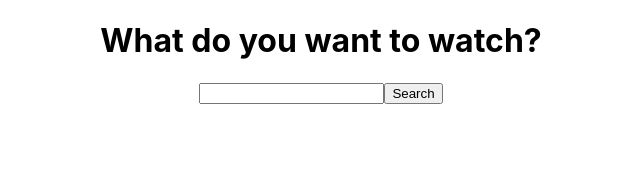
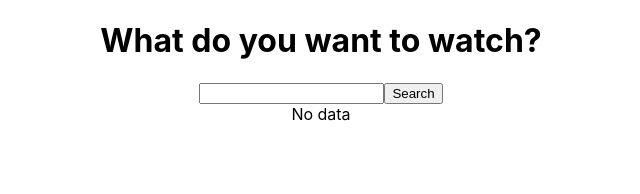
Before and after one commit to Mkhaan97/ReactProjekt, a React (Create React App) app: page / in a window 1280 px wide. Shown: the top 194 px of the page, without its empty margins (319-959 px from the left). Built offline with nearby package versions, Linux system fonts and the light colour scheme.

Commit message:
Co-authored-by: Akhan91 <Akhan91@users.noreply.github.com>

```diff
--- a/src/components/MovieAPI.js
+++ b/src/components/MovieAPI.js
@@ -1,15 +1,17 @@
 import React, { Component } from 'react'
 
-export class MovieAPI extends Component {
+class MovieAPI extends Component {
 
     constructor(props) {
         super(props)
 
         this.state = {
             posts: [],
-            input: ''
+            input: '',
+            APIinfo: ''
         }
     }
+
 
 
     fetchPosts = async (event) => {
@@ -23,49 +25,53 @@ fetchPosts = async (event) => {
         });
 
         try {
-
             let url             = "http://www.omdbapi.com/?apikey=b4b7cffe&s=" + this.state.input;
             console.log(url);
             const response      = await fetch(url);
             const data          = await response.json();
             console.log(data);
 
-
             this.setState({
-                posts: data['Search']
-
+                posts: data['Search'],
+                APIinfo: data['Response']
             })
 
             console.log(this.state.input);
+            console.log(this.state.APIinfo);
         }
         catch(error){
             console.log(error)
         }
     }
 
+    render() {
+        let {posts, APIinfo} = this.state;
 
-    render() {
-        const {posts} = this.state;
         return (
             <div>
                 <form>
-                    <input type="text" value ={this.state.input} name ="input" onChange ={this.fetchPosts}></input>
+                    <input type="text" value={this.state.input} name="input" onChange={this.fetchPosts}></input>
                     <button>Search</button>
                 </form>
 
 
                 <section>
+                    {
+                        APIinfo === "True" ?
+                            posts.map(post => {
 
-                {
-                    posts.map(post => (
-                        <article key={post.imdbID}>
-                            <h1>{post.Title}</h1>
+                                return (<article key = {post.imdbID}>
+
+                                    <h2>{post.Title}</h2>
+                                    <p>{post.Type}</p>
                                     <p>{post.Year}</p>
-                            <p>{post.Type}</p>
-                            {/* <img alt ="posterPicture">{post.Poster}</img> */}
-                        </article>
-                    ))
+                                    <img src={post.Poster}/>
+
+                                </article>)
+                            })
+                        : 'No data'
                     }
+
                 </section>
 
             </div>
```
Lines whose indentation alone changed are shown as unchanged.
